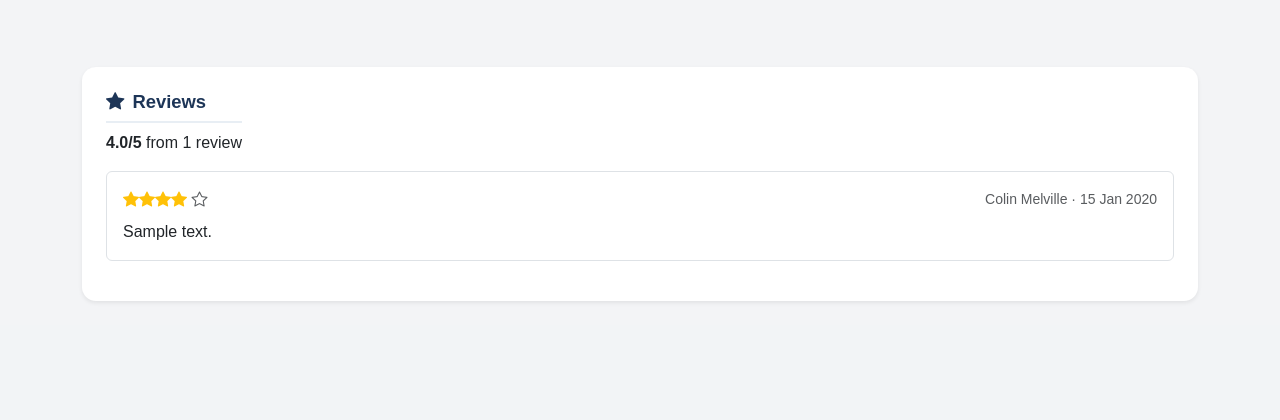
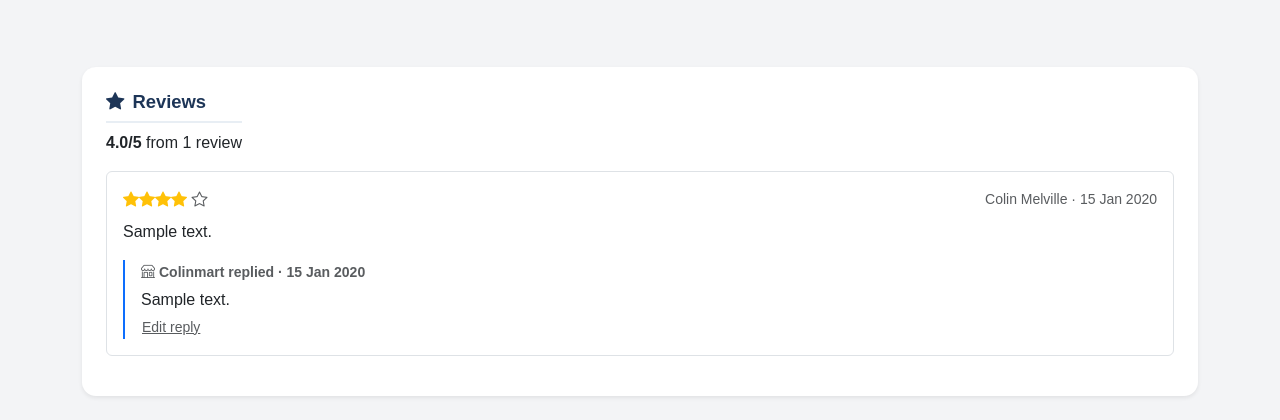
Before and after one commit to joakee/cits3403-project, a Flask app: page /store/1 in a window 1280 px wide. Shown: the part 694-1114 px from the top of the page. Before the commit the page ends 996 px from the top, so only its background shows below. Run offline with Flask 3, Linux system fonts and the light colour scheme; a user stored in the database is signed in; data comes from the database, SQL or seed files in the repository; tables that the repository leaves empty hold one stand-in row (values such as "Sample post"); some libraries are stand-ins or nearby versions.

Commit message:
feat: add review reply functionality and implement infinite scroll for storefront listings

```diff
--- a/app/models.py
+++ b/app/models.py
@@ -154,6 +154,8 @@ class Review(db.Model):
     rating = db.Column(db.Integer, nullable=False)
     comment = db.Column(db.Text, nullable=True)
     created_at = db.Column(db.DateTime, default=datetime.utcnow)
+    reply_text = db.Column(db.Text, nullable=True)
+    reply_at = db.Column(db.DateTime, nullable=True)
 
     reviewer_id = db.Column(db.Integer, db.ForeignKey('user.id'), nullable=False)
     reviewed_user_id = db.Column(db.Integer, db.ForeignKey('user.id'), nullable=False)
--- a/app/routes/store.py
+++ b/app/routes/store.py
@@ -182,6 +182,22 @@ def update_stock(listing_id):
         return jsonify(error='Invalid value'), 400
 
 
+@bp.route('/review/<int:review_id>/reply', methods=['POST'])
+@login_required
+def reply_review(review_id):
+    review = Review.query.get_or_404(review_id)
+    if review.reviewed_user_id != current_user.id:
+        abort(403)
+    text = (request.json or {}).get('reply_text', '').strip()
+    if not text:
+        return jsonify(error='Reply cannot be empty'), 400
+    review.reply_text = text[:1000]
+    review.reply_at = datetime.utcnow()
+    db.session.commit()
+    return jsonify(success=True, reply_text=review.reply_text,
+                   reply_at=review.reply_at.strftime('%d %b %Y'))
+
+
 @bp.route('/admin/verify/<int:user_id>', methods=['POST'])
 @login_required
 def admin_verify(user_id):
--- a/app/templates/store/storefront.html
+++ b/app/templates/store/storefront.html
@@ -201,6 +201,9 @@
         <i class="bi bi-search"></i>
         <p>No listings in this category.</p>
     </div>
+    <div id="scroll-sentinel" class="text-center py-3 d-none">
+        <div class="spinner-border spinner-border-sm text-secondary" role="status"></div>
+    </div>
 {% else %}
     <div class="empty-state mb-5">
         <i class="bi bi-inbox"></i>
@@ -244,6 +247,42 @@
                     </div>
                     {% if review.comment %}
                         <p class="mb-0 mt-2">{{ review.comment }}</p>
+                    {% endif %}
+
+                    <!-- Reply -->
+                    {% if review.reply_text %}
+                        <div class="mt-3 ps-3 border-start border-2 border-primary">
+                            <small class="text-muted fw-semibold">
+                                <i class="bi bi-shop me-1"></i>{{ store_user.store_name or store_user.username }} replied
+                                &middot; {{ review.reply_at.strftime('%d %b %Y') }}
+                            </small>
+                            <p class="mb-0 mt-1 reply-text-display">{{ review.reply_text }}</p>
+                            {% if current_user.is_authenticated and current_user.id == store_user.id %}
+                                <button class="btn btn-link btn-sm p-0 mt-1 text-muted edit-reply-btn"
+                                        data-review-id="{{ review.id }}">Edit reply</button>
+                            {% endif %}
+                        </div>
+                    {% elif current_user.is_authenticated and current_user.id == store_user.id %}
+                        <div class="mt-2">
+                            <button class="btn btn-link btn-sm p-0 text-muted reply-toggle-btn"
+                                    data-review-id="{{ review.id }}">
+                                <i class="bi bi-reply me-1"></i>Reply
+                            </button>
+                        </div>
+                    {% endif %}
+
+                    <!-- Reply form (hidden by default) -->
+                    {% if current_user.is_authenticated and current_user.id == store_user.id %}
+                    <div class="reply-form mt-2 d-none" data-review-id="{{ review.id }}">
+                        <textarea class="form-control form-control-sm reply-textarea" rows="2"
+                                  maxlength="1000" placeholder="Write a reply…">{{ review.reply_text or '' }}</textarea>
+                        <div class="d-flex gap-2 mt-1">
+                            <button class="btn btn-primary btn-sm reply-submit-btn"
+                                    data-review-id="{{ review.id }}">Save</button>
+                            <button class="btn btn-outline-secondary btn-sm reply-cancel-btn"
+                                    data-review-id="{{ review.id }}">Cancel</button>
+                        </div>
+                    </div>
                     {% endif %}
                 </div>
             {% endfor %}
@@ -311,37 +350,67 @@ if (followBtn) {
     });
 }
 
-// Listings filter + sort
+// Listings filter + sort + infinite scroll
 (function() {
     var grid = document.getElementById('listings-grid');
     if (!grid) return;
 
+    var PAGE_SIZE = 12;
     var filterBtns = document.querySelectorAll('#category-filter button');
     var sortSelect = document.getElementById('listing-sort');
     var noResults = document.getElementById('no-results');
+    var sentinel = document.getElementById('scroll-sentinel');
     var activeCat = 'all';
+    // visibleOrdered: the current sorted/filtered list; revealedCount tracks how many are shown
+    var visibleOrdered = [];
+    var revealedCount = 0;
 
-    function getCols() {
+    function getAllCols() {
         return Array.from(grid.querySelectorAll('.listing-col'));
     }
 
+    function revealNext() {
+        var toReveal = visibleOrdered.slice(revealedCount, revealedCount + PAGE_SIZE);
+        toReveal.forEach(function(col) { col.style.display = ''; });
+        revealedCount += toReveal.length;
+        var hasMore = revealedCount < visibleOrdered.length;
+        sentinel.classList.toggle('d-none', !hasMore);
+    }
+
     function applyFilterSort() {
-        var cols = getCols();
-        var visible = cols.filter(function(col) {
-            var match = activeCat === 'all' || col.dataset.category === activeCat;
-            col.style.display = match ? '' : 'none';
-            return match;
+        var cols = getAllCols();
+        // Hide all first
+        cols.forEach(function(col) { col.style.display = 'none'; });
+
+        var matched = cols.filter(function(col) {
+            return activeCat === 'all' || col.dataset.category === activeCat;
         });
 
-        noResults.classList.toggle('d-none', visible.length > 0);
+        noResults.classList.toggle('d-none', matched.length > 0);
 
         var sortVal = sortSelect.value;
-        visible.sort(function(a, b) {
+        matched.sort(function(a, b) {
             if (sortVal === 'price-asc') return parseFloat(a.dataset.price) - parseFloat(b.dataset.price);
             if (sortVal === 'price-desc') return parseFloat(b.dataset.price) - parseFloat(a.dataset.price);
             return parseFloat(b.dataset.date) - parseFloat(a.dataset.date);
         });
-        visible.forEach(function(col) { grid.appendChild(col); });
+        // Re-append in sorted order while keeping them hidden
+        matched.forEach(function(col) { grid.appendChild(col); });
+
+        visibleOrdered = matched;
+        revealedCount = 0;
+        revealNext();
+    }
+
+    // IntersectionObserver to load next page when sentinel comes into view
+    if ('IntersectionObserver' in window) {
+        var observer = new IntersectionObserver(function(entries) {
+            if (entries[0].isIntersecting) revealNext();
+        }, { rootMargin: '200px' });
+        observer.observe(sentinel);
+    } else {
+        // Fallback: show all
+        sentinel.classList.add('d-none');
     }
 
     filterBtns.forEach(function(btn) {
@@ -354,6 +423,56 @@ if (followBtn) {
     });
 
     sortSelect.addEventListener('change', applyFilterSort);
+
+    // Initial render
+    applyFilterSort();
+})();
+
+// Review replies
+(function() {
+    var CSRF = '{{ csrf_token() }}';
+
+    function showForm(reviewId) {
+        var form = document.querySelector('.reply-form[data-review-id="' + reviewId + '"]');
+        if (form) form.classList.remove('d-none');
+    }
+    function hideForm(reviewId) {
+        var form = document.querySelector('.reply-form[data-review-id="' + reviewId + '"]');
+        if (form) form.classList.add('d-none');
+    }
+
+    document.querySelectorAll('.reply-toggle-btn, .edit-reply-btn').forEach(function(btn) {
+        btn.addEventListener('click', function() { showForm(btn.dataset.reviewId); });
+    });
+
+    document.querySelectorAll('.reply-cancel-btn').forEach(function(btn) {
+        btn.addEventListener('click', function() { hideForm(btn.dataset.reviewId); });
+    });
+
+    document.querySelectorAll('.reply-submit-btn').forEach(function(btn) {
+        btn.addEventListener('click', function() {
+            var reviewId = btn.dataset.reviewId;
+            var form = document.querySelector('.reply-form[data-review-id="' + reviewId + '"]');
+            var textarea = form.querySelector('.reply-textarea');
+            var text = textarea.value.trim();
+            if (!text) return;
+
+            fetch('/store/review/' + reviewId + '/reply', {
+                method: 'POST',
+                headers: {
+                    'Content-Type': 'application/json',
+                    'X-CSRFToken': CSRF
+                },
+                body: JSON.stringify({ reply_text: text })
+            })
+            .then(function(r) { return r.json(); })
+            .then(function(data) {
+                if (!data.success) return;
+                // Reload page to show updated reply cleanly
+                window.location.reload();
+            });
+        });
+    });
 })();
 </script>
 {% endblock %}
```
